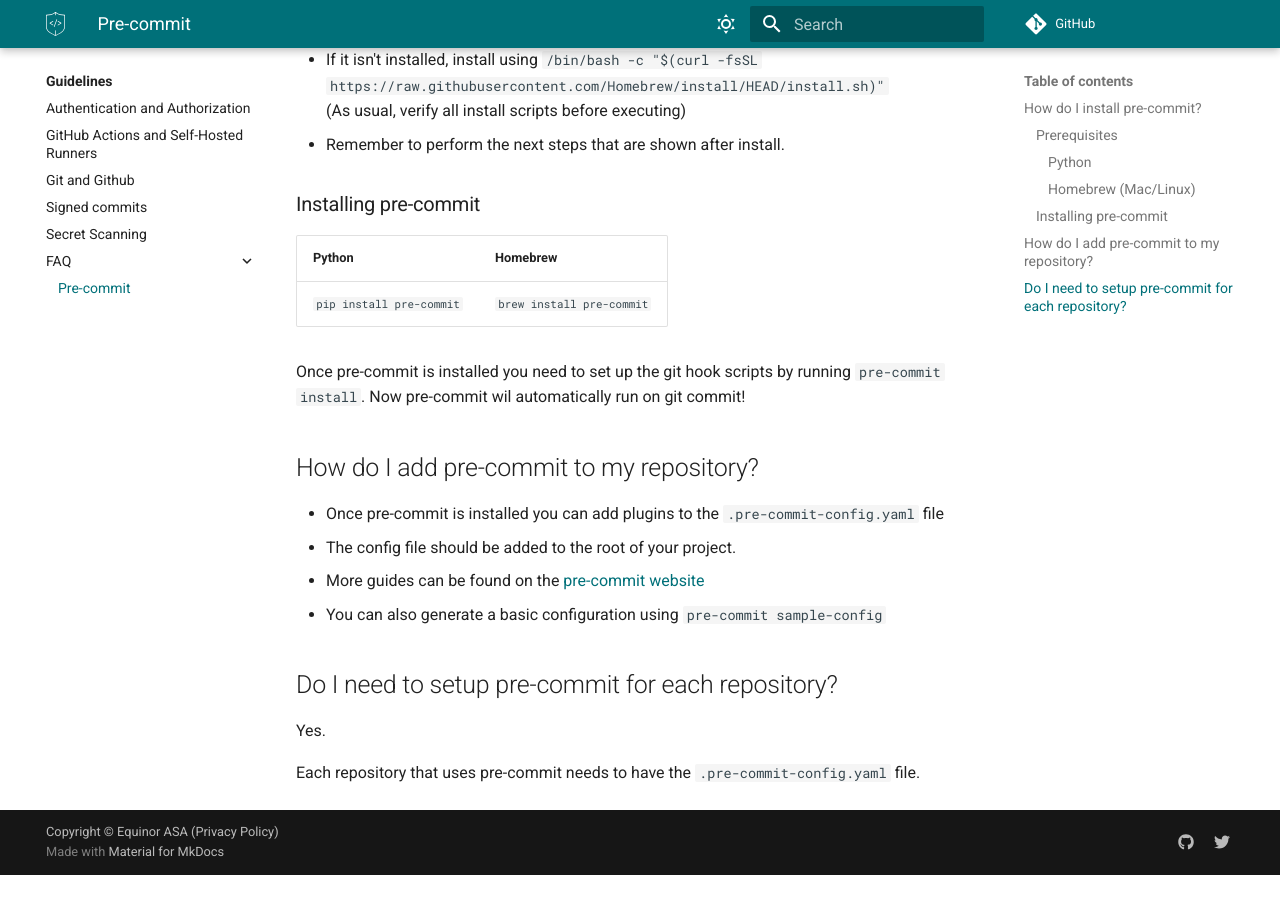
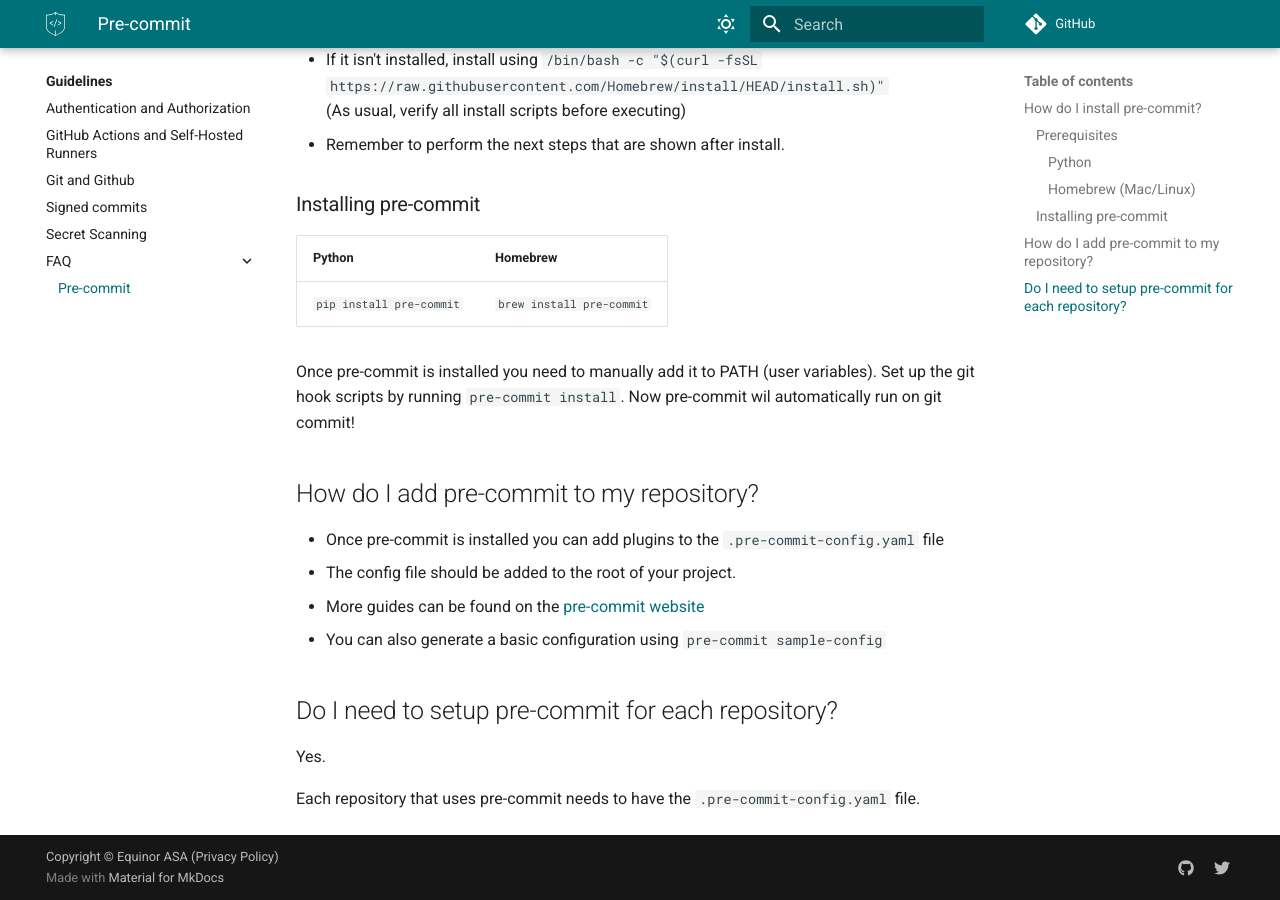
Before and after one commit to equinor/appsec, an MkDocs documentation site: the page built from docs/guidelines/FAQ/pre-commit-faq.md, in a window 1280 px wide and 900 px high, scrolled down 628 px. Built offline with MkDocs 1.6.1 and Material for MkDocs 9.7.7, drawn with Linux system fonts in a browser that asks for light colours; some web fonts are replaced; comment, search, counter and statistics services are not loaded; before the commit the page ends 1503 px from its top, so only the background shows below that.

Commit message:
pre-commit note for adding to path after install

```diff
--- a/docs/guidelines/FAQ/pre-commit-faq.md
+++ b/docs/guidelines/FAQ/pre-commit-faq.md
@@ -25,7 +25,8 @@
 |---|---|
 | `pip install pre-commit` | `brew install pre-commit` |
 
-Once pre-commit is installed you need to set up the git hook scripts by running `pre-commit install`. Now pre-commit wil automatically run on git commit!
+Once pre-commit is installed you need to manually add it to PATH (user variables).
+Set up the git hook scripts by running `pre-commit install`. Now pre-commit wil automatically run on git commit!
 
 ## How do I add pre-commit to my repository?
 
```
